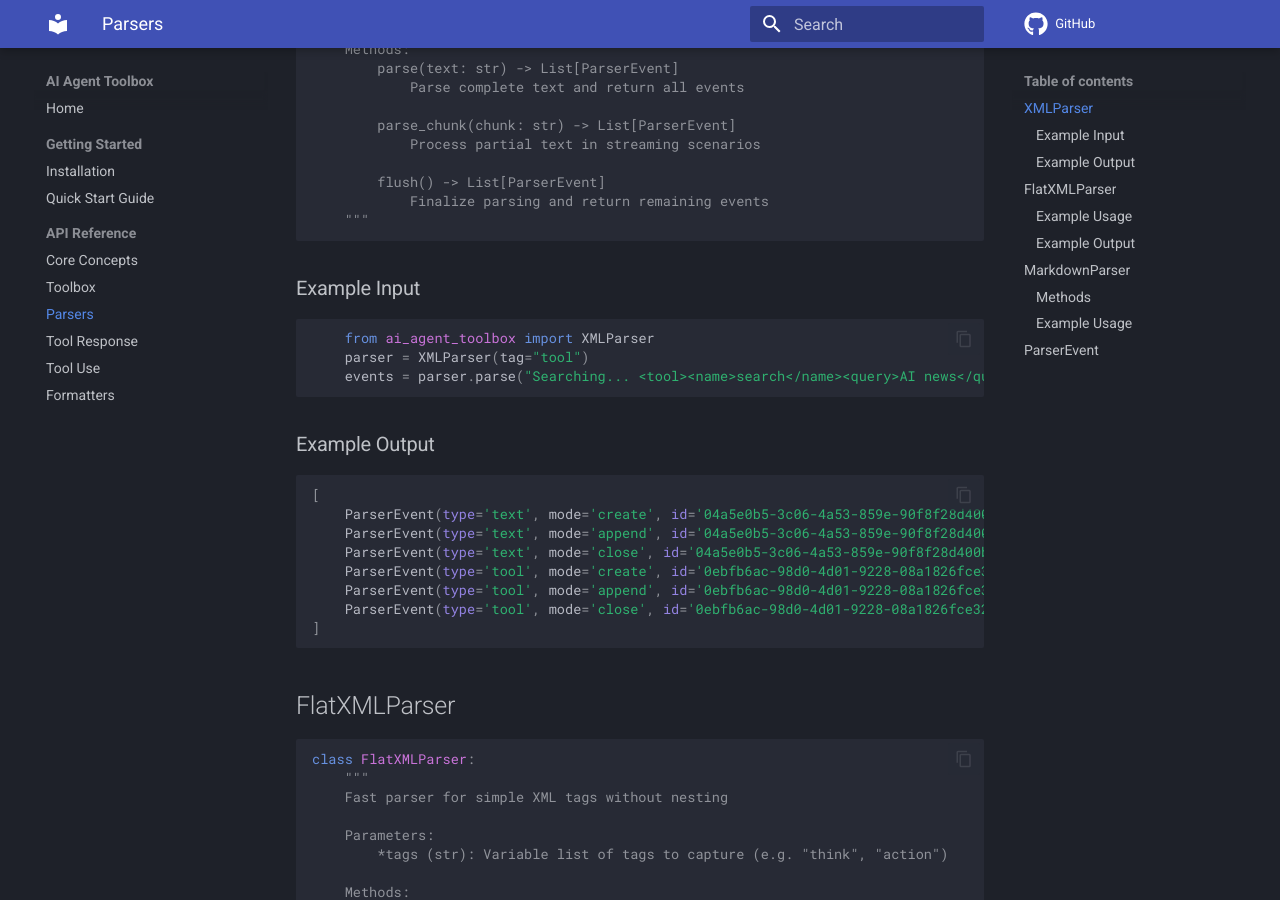
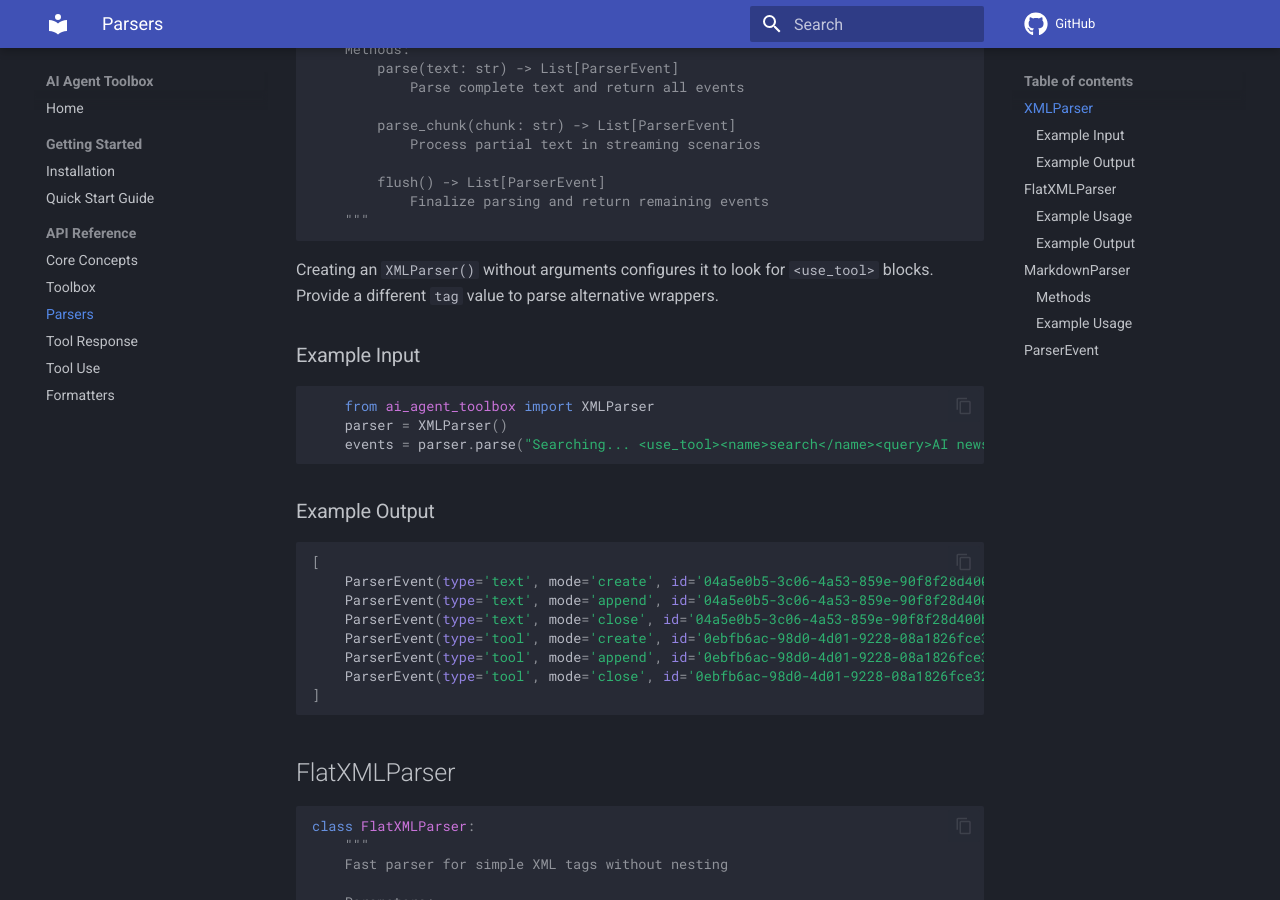
Before and after one commit to 255BITS/ai-agent-toolbox, an MkDocs documentation site: the page built from docs/api-reference/parsers.md, in a window 1280 px wide and 900 px high, scrolled down 467 px. Built offline with MkDocs 1.6.1 and Material for MkDocs 9.7.7, drawn with Linux system fonts in a browser that asks for light colours; comment, search, counter and statistics services are not loaded.

Commit message:
Align XML defaults with use_tool tag

````diff
--- a/docs/api-reference/parsers.md
+++ b/docs/api-reference/parsers.md
@@ -26,11 +26,15 @@ class XMLParser:
     """
 ```
 
+Creating an `XMLParser()` without arguments configures it to look for
+`<use_tool>` blocks. Provide a different `tag` value to parse alternative
+wrappers.
+
 ### Example Input
 ```python
     from ai_agent_toolbox import XMLParser
-    parser = XMLParser(tag="tool")
-    events = parser.parse("Searching... <tool><name>search</name><query>AI news</query></tool>")
+    parser = XMLParser()
+    events = parser.parse("Searching... <use_tool><name>search</name><query>AI news</query></use_tool>")
 ```
 ### Example Output
 
````
Also changed, not shown: README.md (+2 -2 lines), docs/api-reference/formatters.md (+4 -0 lines), 2 other files.
